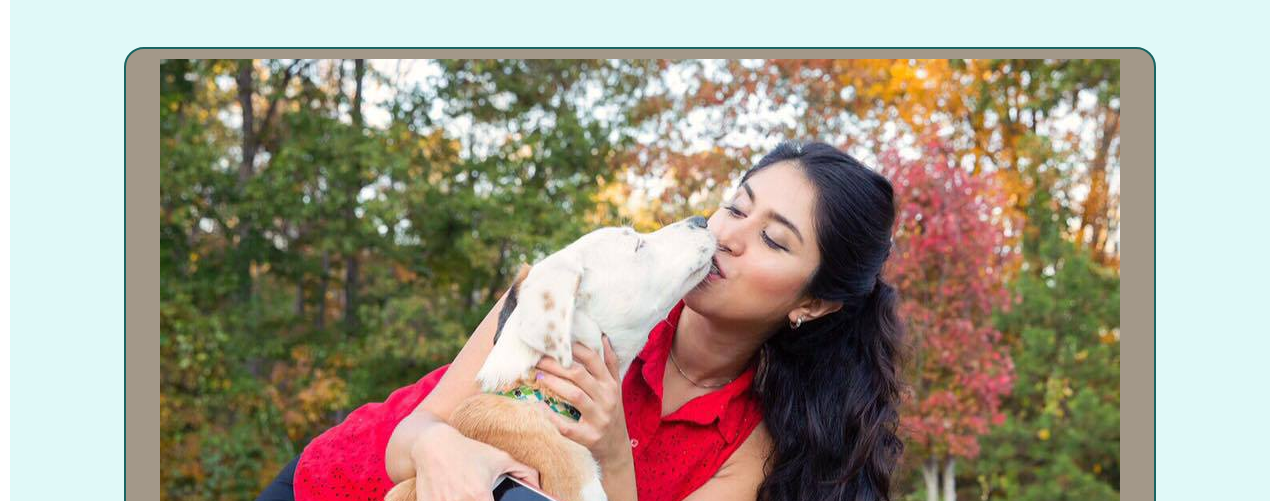
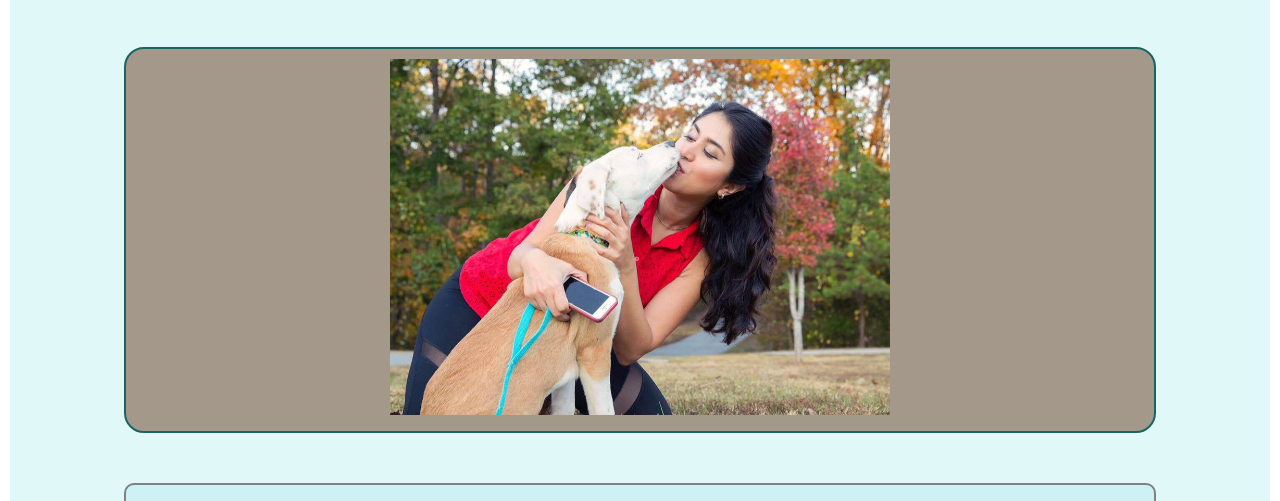
Before and after one commit to nzinouri21/Udacity-Make-a-Webpage-Project, a plain HTML site: page index.html in a window 1280 px wide. Shown: the part 118-619 px from the top of the page. Drawn offline with Linux system fonts and the light colour scheme.

Commit message:
html second pass
changing umage width to 500 in html, index.html

```diff
--- a/index.html
+++ b/index.html
@@ -15,7 +15,7 @@ text that will be ignored by the computer! -->
       <h1>Hi. I'm Nazanin.</h1>
     </div>
     <div class="pic">
-      <img src="images/Dexter1.jpg" alt="Me and Dexter" >
+      <img src="images/Dexter1.jpg" alt="Me and Dexter" width="500" >
     </div>
     <div>
       <div class="ToC"> <!-- ToC stands for table of contacts-->
```
